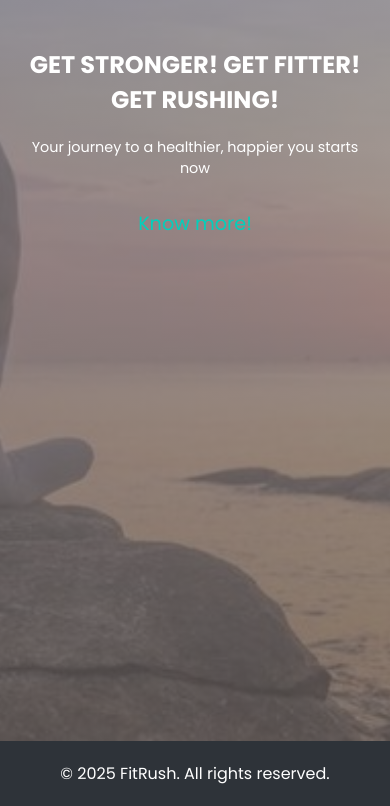
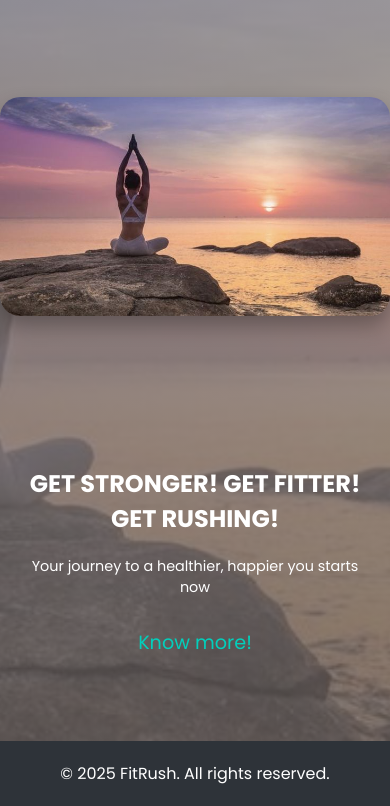
Before and after one commit to Ragasri05/UID_Phase_2, a plain HTML site: page index.html in a window 390 px wide. Shown: the part 103-909 px from the top of the page. Drawn offline with Linux system fonts and the light colour scheme.

Commit message:
final Commit

```diff
--- a/index.html
+++ b/index.html
@@ -221,8 +221,22 @@
       font-size: 16px;
     }
 
+    .responsive img {
+        width: 100%;
+        max-width: 600px;
+        border-radius: 20px;
+        box-shadow: 0 10px 20px rgba(0, 0, 0, 0.3);
+        display: none;
+        margin: auto;
+    }
+
+
+
             /* Responsive Styles */
             @media (max-width: 930px) {
+                .responsive img {
+                    display: block;
+                }
                 .visible {
                     display: none !important; /* Ensure it overrides other styles */
                 }
@@ -312,6 +326,12 @@
                 <li><a href="login.html">Login</a></li>
                 </ul>
             </nav>
+            <br>
+            <br><br><br><br><br><br><br>
+
+            <div class="responsive">
+                <img src="images/home_background.jpg" alt="image nor found!!!">
+            </div>
 
             <div class="content">
                 <h1>GET STRONGER! GET FITTER! GET RUSHING!</h1>
@@ -337,6 +357,8 @@
                 const sidebar = document.querySelector('.side_bar');
                 sidebar.classList.remove('active');
                 document.body.style.overflow = 'auto'; // Re-enable scrolling
+                const menu = document.querySelector('.menu-button');
+                menu.style.display = 'block';
             }
 
             // Close sidebar when clicking outside of it
```
Also changed, not shown: Exercise.html (+2 -0 lines), about.html (+2 -0 lines), bmi.html (+2 -0 lines), contact.html (+2 -0 lines), diet.html (+2 -0 lines), login.html (+2 -0 lines), nutrition.html (+2 -0 lines), pricing.html (+4 -0 lines), services.html (+2 -0 lines), store.html (+4 -0 lines), stories-page1.html (+2 -0 lines), stories-page2.html (+2 -0 lines), stories-page3.html (+2 -0 lines).
